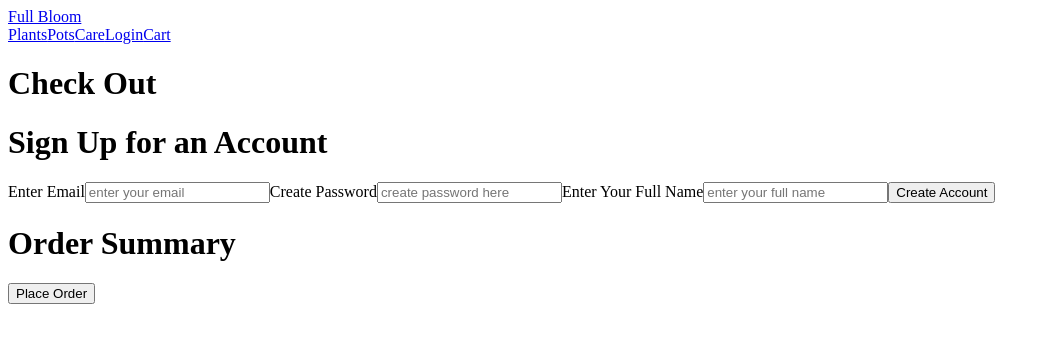
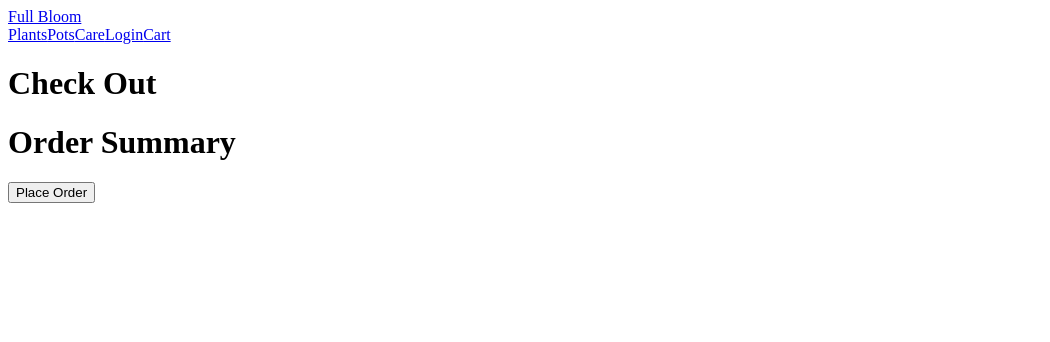
Before and after one commit to jessicachiarella/Grace-Shopper, a React app: page /Checkout in a window 1280 px wide. Shown: the whole page, without its empty margins (0-1050 px from the left). Built offline with nearby package versions, Linux system fonts and the light colour scheme.

Commit message:
removed register

```diff
--- a/src/components/Checkout.js
+++ b/src/components/Checkout.js
@@ -10,7 +10,6 @@ getCart
   return (
     <>
       <h1>Check Out</h1>
-      <Register setIsLoggedIn={setIsLoggedIn} setEmail={setEmail} />
       <h1>Order Summary</h1>
 
       <button onClick="window.location.href='http://localhost:3000/Congratulations';">Place Order</button>
```
Also changed, not shown: build/asset-manifest.json, build/index.html, build/static/js/main.75a6e6ff.js.LICENSE.txt (renamed from build/static/js/main.5632dfad.js.LICENSE.txt), 4 other files.
